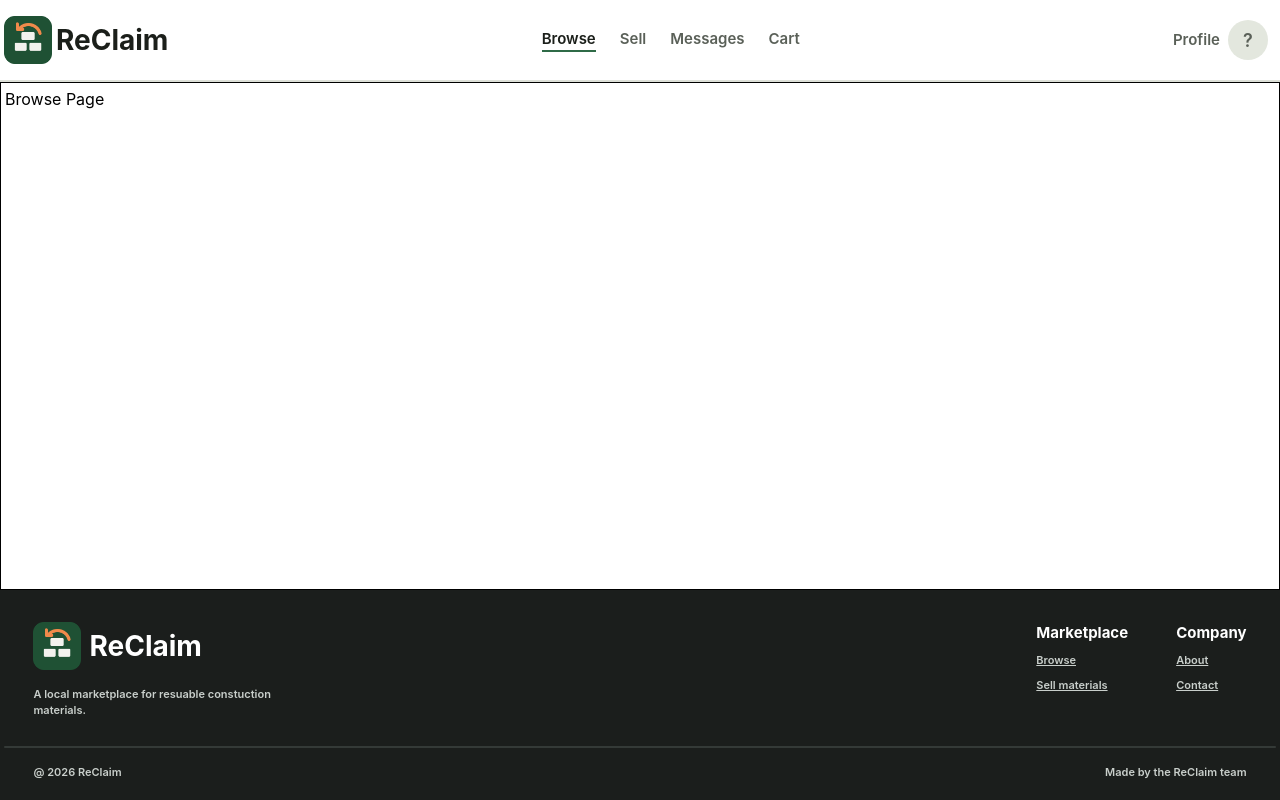
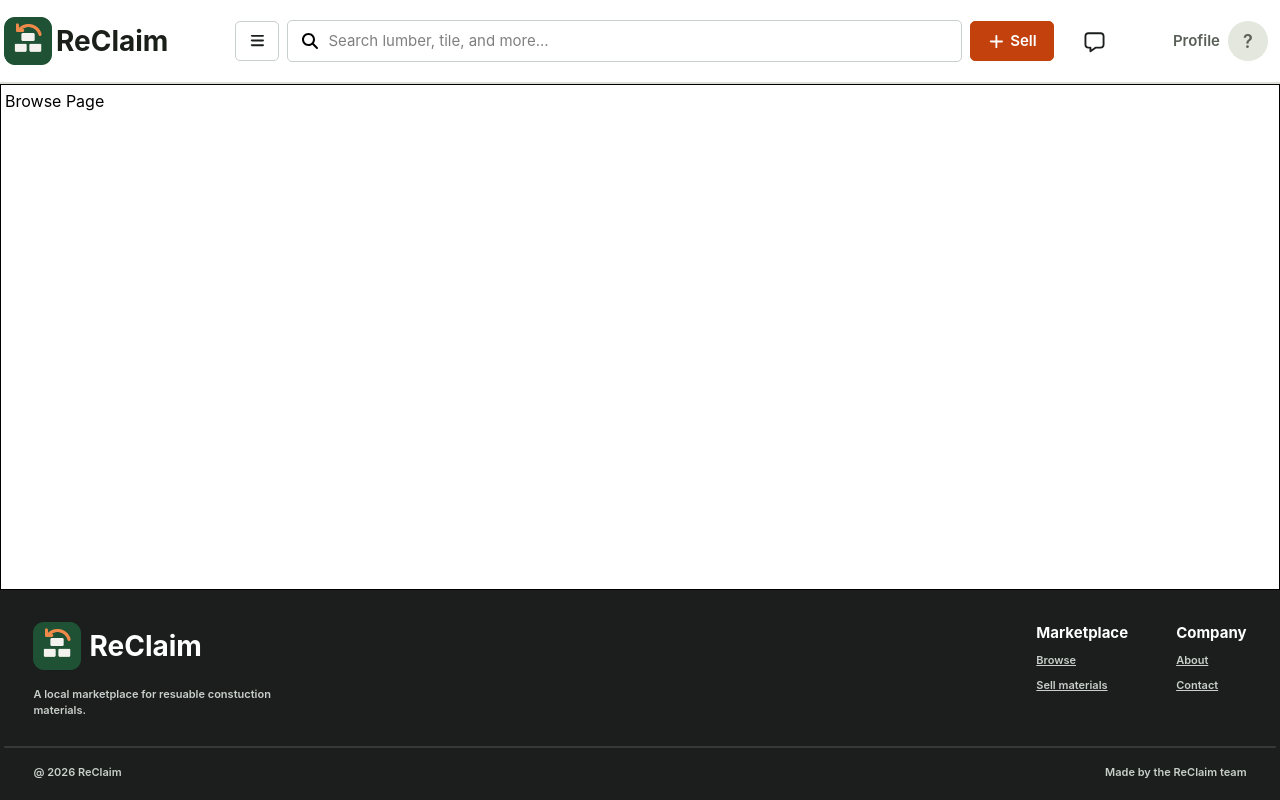
Before and after one commit to masonE17/reclaim, a React (Vite) app in the folder client/: page /browse in a window 1280 px wide. Built offline with nearby package versions, Linux system fonts and the light colour scheme.

Commit message:
Updated the browse page header.

```diff
--- a/client/package.json
+++ b/client/package.json
@@ -11,6 +11,7 @@
   },
   "dependencies": {
     "@fortawesome/fontawesome-svg-core": "^7.3.1",
+    "@fortawesome/free-regular-svg-icons": "^7.3.1",
     "@fortawesome/free-solid-svg-icons": "^7.3.1",
     "@fortawesome/react-fontawesome": "^3.5.0",
     "@tailwindcss/vite": "^4.3.3",
--- a/client/src/pages/BrowsePage.tsx
+++ b/client/src/pages/BrowsePage.tsx
@@ -1,16 +1,71 @@
-import { useEffect } from "react";
-import Header from "../components/Header";
+import { useEffect, useState } from "react";
 import Footer from "../components/Footer";
+import { Link } from "react-router";
+import { FontAwesomeIcon } from "@fortawesome/react-fontawesome";
+import { faBars } from "@fortawesome/free-solid-svg-icons";
+import { faPlus } from "@fortawesome/free-solid-svg-icons";
+import { faMagnifyingGlass } from "@fortawesome/free-solid-svg-icons";
+import { faMessage } from "@fortawesome/free-regular-svg-icons";
 
 export default function BrowsePage() {
+    const [moreOptionsOpen, setMoreOptionsOpen] = useState(false);
+
     // Scroll to the top when this page opens
     useEffect(() => {
         window.scrollTo(0, 0);
     }, []);
 
+    // Toggle the display of the more options menu
+    function displayMoreOptions() {
+        setMoreOptionsOpen(!moreOptionsOpen);
+    }
+
     return (
         <div className="min-h-screen flex flex-col">
-            <Header isBrowse />
+            {/* Browse page header */}
+            <div className="sticky top-0 z-50 w-full bg-[#FFFFFF] flex flex-col justify-center items-center py-3 border-b-2 border-[#DDE0D8]">
+                <div className="w-full max-w-325 flex flex-row justify-between items-center p-1 gap-2">
+                    {/* Navigation to the home page */}
+                    <Link to="/" className="flex flex-row justify-center items-center gap-1">
+                        <img src="/ReClaim-icon.png" alt="ReClaim Logo" className="w-12 h-12" />
+                        <p className="text-[#1B1F1A] font-bold text-[28px]">ReClaim</p>
+                    </Link>
+
+                    {/* Options button, search bar, and sell button */}
+                    <div className="w-220 flex flex-row justify-center items-center gap-2 p-1">
+                        <button className="text-[#1B1E1C] bg-[#FFFFFF] hover:bg-[#F1F2EE] px-3 py-2 border border-[#C9CFCB] rounded-[5px] font-semibold text-[15px] hover:cursor-pointer" onClick={displayMoreOptions}><FontAwesomeIcon icon={faBars} /></button>
+                        <div className="border border-[#C9CFCB] rounded-[5px] px-3 py-2 w-full flex flex-row justify-center items-center gap-2">
+                            <p><FontAwesomeIcon icon={faMagnifyingGlass} /></p>
+                            <input type="text" placeholder="Search lumber, tile, and more..." className="w-full text-[15px] outline-none" />
+                        </div>
+                        <Link to="/sell">
+                            <button className="bg-[#C2410C] text-white px-4 py-2 border border-[#C2410C] hover:border-[#9A3412] rounded-[5px] font-semibold text-[15px] hover:bg-[#9A3412] hover:cursor-pointer flex flex-row justify-center items-center gap-1"><FontAwesomeIcon icon={faPlus} /> Sell</button>
+                        </Link>
+                        <Link to="/messages">
+                            <button className="text-[#1B1E1C] font-extrabold text-[20px] hover:cursor-pointer ml-5"><FontAwesomeIcon icon={faMessage} /></button>
+                        </Link>
+                    </div>
+
+                    {/* Navigation to the user profile page */}
+                    <Link to="/profile" className="flex flex-row justify-center items-center gap-2 pr-2">
+                        <p className="text-[#5A6058] font-semibold text-[15px]">Profile</p>
+                        <div className="w-10 h-10 rounded-full bg-[#E3E7DE] flex justify-center items-center">
+                            <p className="text-[#5A6058] font-semibold text-[18px]">?</p>
+                        </div>
+                    </Link>
+                </div>
+                {moreOptionsOpen && (
+                    <div className="w-full max-w-250 flex flex-row justify-center items-center p-1 gap-6 mt-1">
+                        <button className="text-[#FFFFFF] bg-[#1B1E1C] hover:bg-[#F1F2EE] px-3 py-2 border border-[#C9CFCB] rounded-[10px] font-semibold text-[13px] hover:cursor-pointer">All</button>
+                        <button className="text-[#1B1E1C] bg-[#FFFFFF] hover:bg-[#F1F2EE] px-3 py-2 border border-[#C9CFCB] rounded-[10px] font-semibold text-[13px] hover:cursor-pointer">Lumber</button>
+                        <button className="text-[#1B1E1C] bg-[#FFFFFF] hover:bg-[#F1F2EE] px-3 py-2 border border-[#C9CFCB] rounded-[10px] font-semibold text-[13px] hover:cursor-pointer">Tiles & Stone</button>
+                        <button className="text-[#1B1E1C] bg-[#FFFFFF] hover:bg-[#F1F2EE] px-3 py-2 border border-[#C9CFCB] rounded-[10px] font-semibold text-[13px] hover:cursor-pointer">Doors & Windows</button>
+                        <button className="text-[#1B1E1C] bg-[#FFFFFF] hover:bg-[#F1F2EE] px-3 py-2 border border-[#C9CFCB] rounded-[10px] font-semibold text-[13px] hover:cursor-pointer">Bricks & Masonry</button>
+                        <button className="text-[#1B1E1C] bg-[#FFFFFF] hover:bg-[#F1F2EE] px-3 py-2 border border-[#C9CFCB] rounded-[10px] font-semibold text-[13px] hover:cursor-pointer">Flooring</button>
+                    </div>
+                )}
+            </div>
+
             <div className="flex-1 w-full max-w-325 mx-auto border border-black p-1">
                 {/* Add this page's code inside this div */}
                 <p>Browse Page</p>
```
Also changed, not shown: 1 other file (tests, documents, lock files or other folders).
